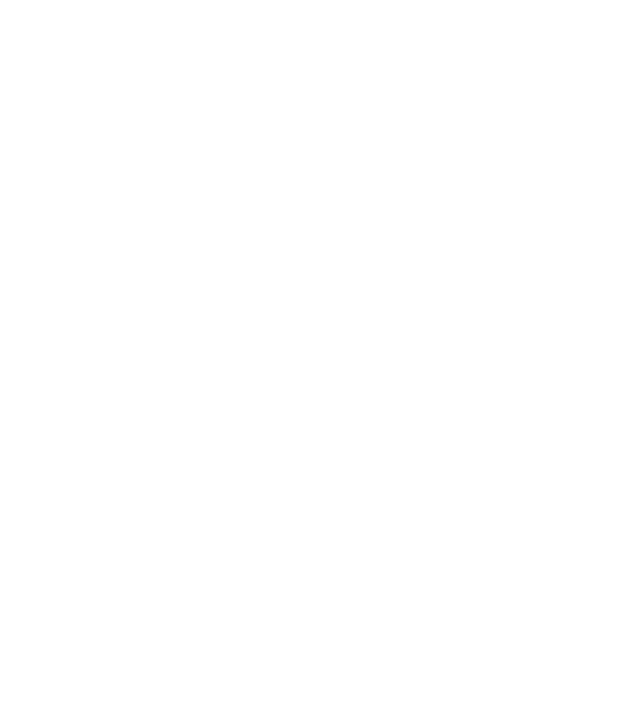
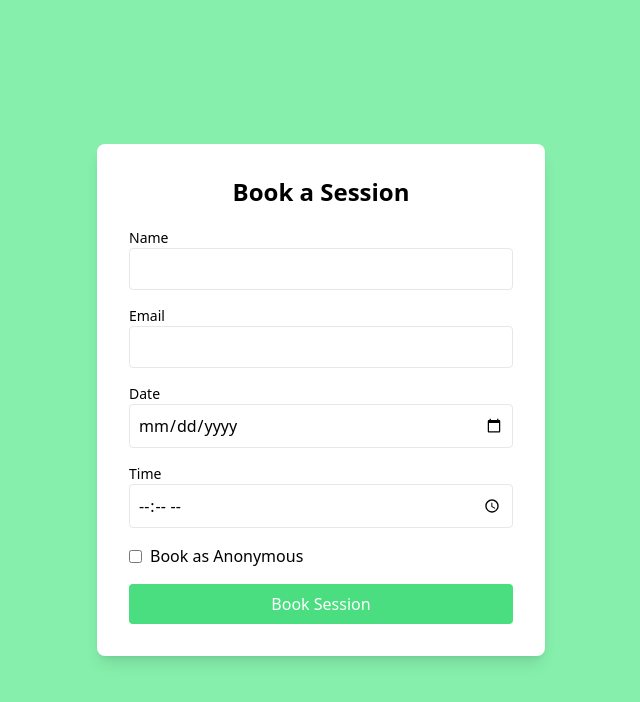
Before and after one commit to abongo123/Alx-Capstone-v2, a React (Vite) app in the folder stevemind-mental-health-app/: page /book-session in a window 1280 px wide. Before the commit this address had no page. Shown: the top 702 px of the page, without its empty margins (319-959 px from the left). Built offline with nearby package versions, Linux system fonts and the light colour scheme.

Commit message:
built Book-session page

```diff
--- a/stevemind-mental-health-app/src/App.jsx
+++ b/stevemind-mental-health-app/src/App.jsx
@@ -6,6 +6,7 @@
 import Dashboard from './components/Dashboard';
 import { Sidebar } from 'lucide-react';
 import Resources from './components/Resources';
+import BookSession from './components/BookSession';
 
 function App() {
   return (
@@ -17,6 +18,7 @@
         <Route path="/dashboard" element={<Dashboard />} />
         <Route path="/sidebar" element={<Sidebar />} />
         <Route path="/resources" element={<Resources />} />
+        <Route path="/book-session" element={<BookSession />} />
       </Routes>
     </Router>
   );
--- a/stevemind-mental-health-app/src/components/BookSession.jsx
+++ b/stevemind-mental-health-app/src/components/BookSession.jsx
@@ -1,8 +1,79 @@
-import React from 'react'
+import React, { useState } from "react"
+import { db } from "../firebaseConfig"
+import { collection, addDoc, Timestamp } from "firebase/firestore"
+import { time } from "framer-motion"
 
-function BookSession() {
+const BookSession =() => {
+  const [formData, setFormData] = useState ({name: "", email: "", date: "", time: "", anonymous: false})
+
+  const handleChange = (e) => {
+    const { name, value, type, checked} = e.target
+    setFormData({
+      ...formData,
+      [name]: type === "checkbox" ? checked : value
+    })
+  }
+
+  const handleSubmit = async (e) => {
+    e.preventDefault()
+
+    try{
+      await addDoc(collection(db, "session"), {
+        name: formData.anonymous ? "Anonymous" : formData.name,
+        email: formData.email,
+        date: formData.date,
+        time: formData.time,
+        createdAt: Timestamp.now()
+      })
+      alert ("Session booked Successfully!")
+      setFormData({
+        name: "",
+        email: "",
+        date: "",
+        time: "",
+        anonymous: false
+      })
+    } catch (error) {
+      console.error("Error booking session", error)
+      alert("Error Booking Session, Try again!")
+    }
+  }
+
   return (
-    <div>BookSession</div>
+    <div className="flex items-center justify-center min-h-screen bg-green-300 p-5">
+      <div className="bg-white p-8 rounded-lg shadow-lg w-full max-w-md">
+        <h2 className="text-2xl font-bold mb-5 text-center">Book a Session</h2>
+        <form onSubmit={handleSubmit} className="space-y-4">
+          {!formData.anonymous && (
+            <div>
+              <label className="block text-sm font-medium">Name</label>
+              <input type="text" name="name" value={formData.name} onChange={handleChange} className="w-full p-2 border rounded" required></input>
+            </div>
+          )}
+          <div>
+              <label className="block text-sm font-medium">Email</label>
+              <input type="email" name="email" value={formData.email} onChange={handleChange} className="w-full p-2 border rounded" required></input>
+            </div>
+
+            <div>
+              <label className="block text-sm font-medium">Date</label>
+              <input type="date" name="date" value={formData.date} onChange={handleChange} className="w-full p-2 border rounded" required></input>
+            </div>
+
+            <div>
+              <label className="block text-sm font-medium">Time</label>
+              <input type="time" name="time" value={formData.time} onChange={handleChange} className="w-full p-2 border rounded" required></input>
+            </div>
+            <div className="flex items-center">
+              <input type="checkbox" name="anonymous" checked={formData.anonymous} onChange={handleChange} className="mr-2"></input>
+              <label>Book as Anonymous</label>
+            </div>
+            <button type="submit" className="w-full bg-green-400 text-white p-2 rounded hover:bg-green-600">Book Session</button>
+
+        </form>
+      </div>
+
+    </div>
   )
 }
 
--- a/stevemind-mental-health-app/src/components/Dashboard.jsx
+++ b/stevemind-mental-health-app/src/components/Dashboard.jsx
@@ -29,6 +29,7 @@
         <div className="bg-white p-4 rounded-lg shadow h-[200px]">
         <h2 className="text-xl font-semibold text-black">Book Session</h2>
         <p className="text-gray-500 mt-2">Schedule an appointment</p>
+        <Link to="/book-session" className="text-blue-500 hover:underline"></Link>
         </div>
 
         <div className="bg-white p-4 rounded-lg shadow h-[200px]">
```
